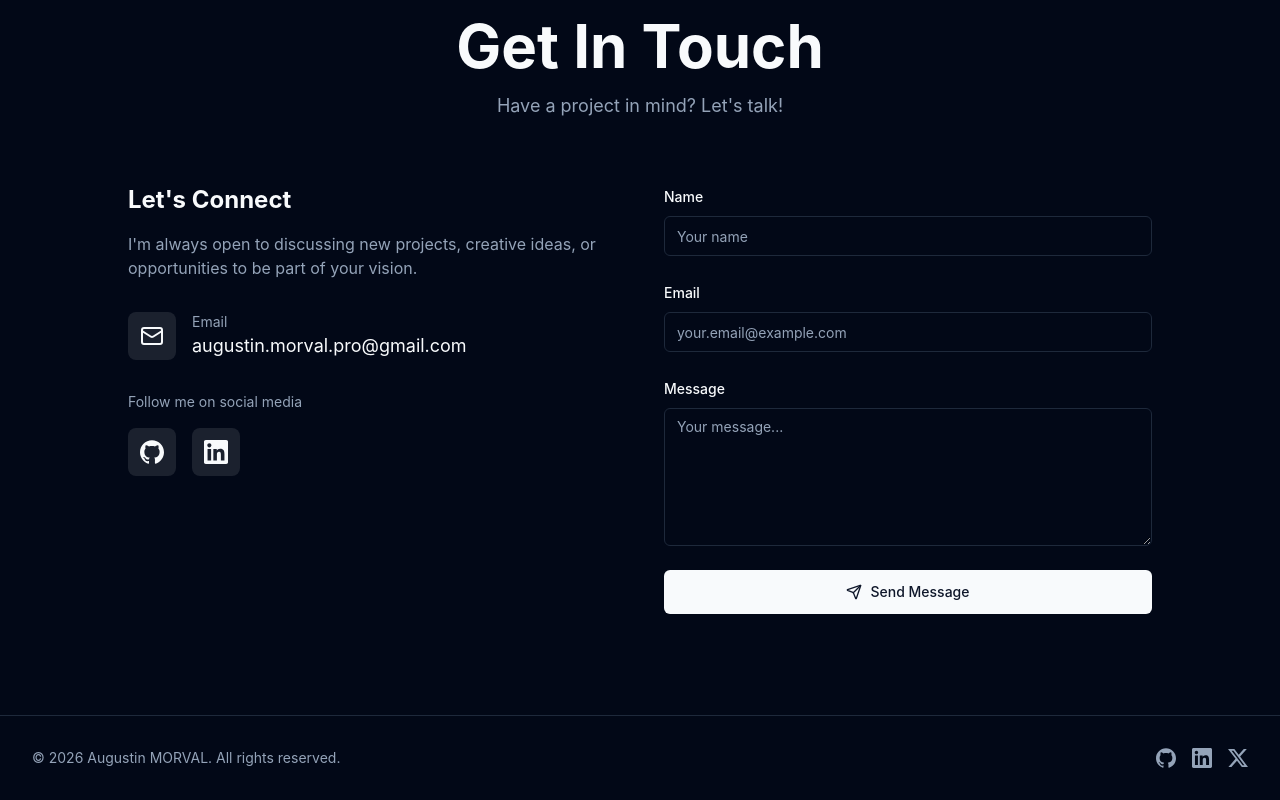
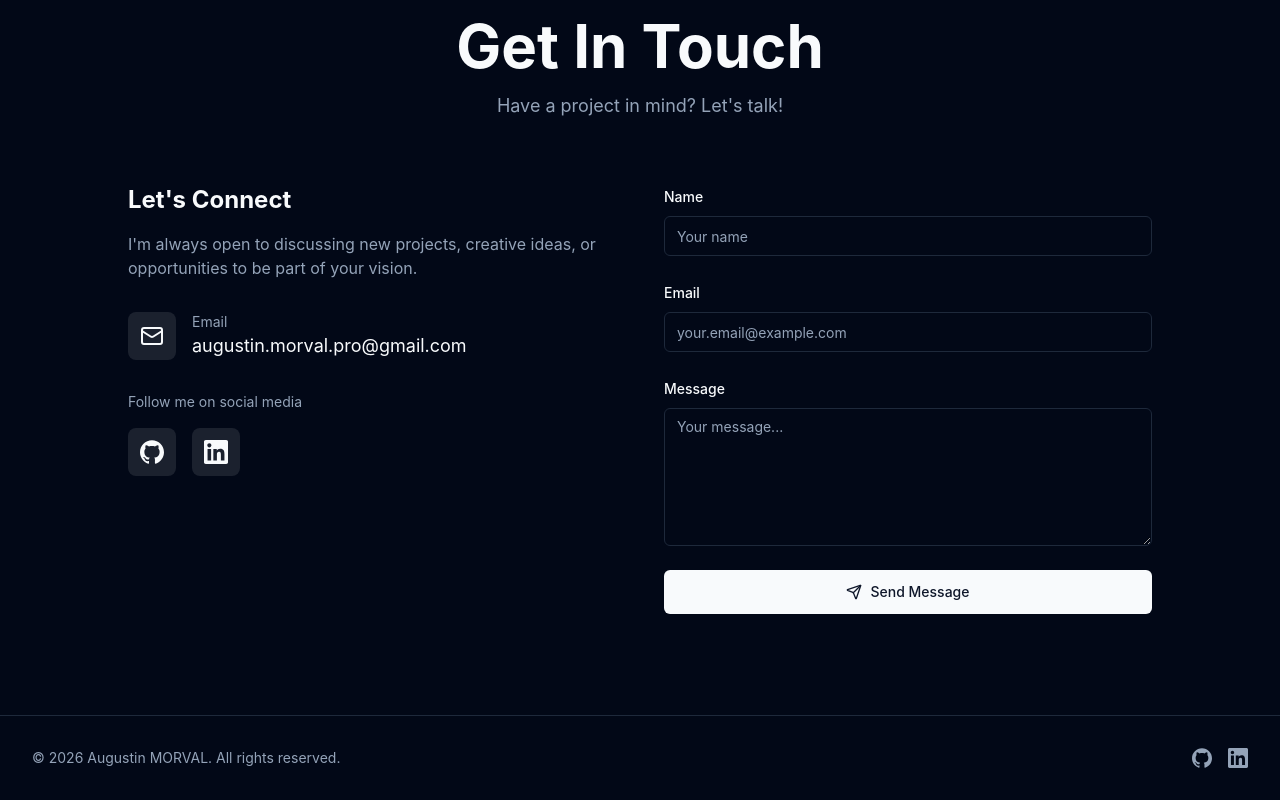
Before and after one commit to AugustinMORVAL/AugustinMORVAL.github.io, a React (Vite) app: page / in a window 1280 px wide. Shown: the part 6096-6896 px from the top of the page. Built offline with nearby package versions, Linux system fonts and the light colour scheme.

Commit message:
Remove X from footer

```diff
--- a/src/components/footer.tsx
+++ b/src/components/footer.tsx
@@ -1,5 +1,5 @@
 import { config } from "@/data/config";
-import { SiGithub, SiLinkedin, SiX } from "react-icons/si";
+import { SiGithub, SiLinkedin } from "react-icons/si";
 
 export default function Footer() {
   const currentYear = new Date().getFullYear();
@@ -33,15 +33,6 @@ export default function Footer() {
             >
               <SiLinkedin className="h-5 w-5" />
             </a>
-            <a
-              href={config.social.twitter}
-              target="_blank"
-              rel="noopener noreferrer"
-              className="text-muted-foreground hover:text-primary transition-colors"
-              aria-label="X (Twitter)"
-            >
-              <SiX className="h-5 w-5" />
-            </a>
           </div>
         </div>
       </div>
```
